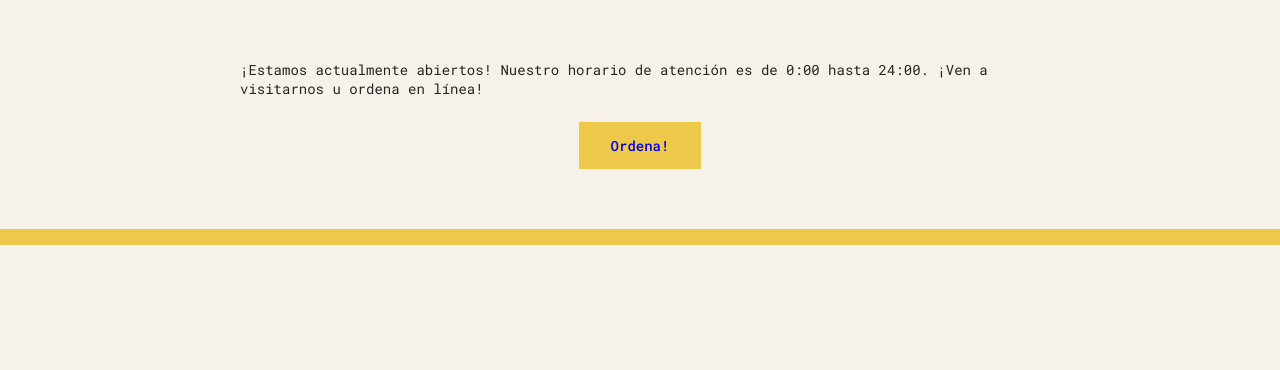
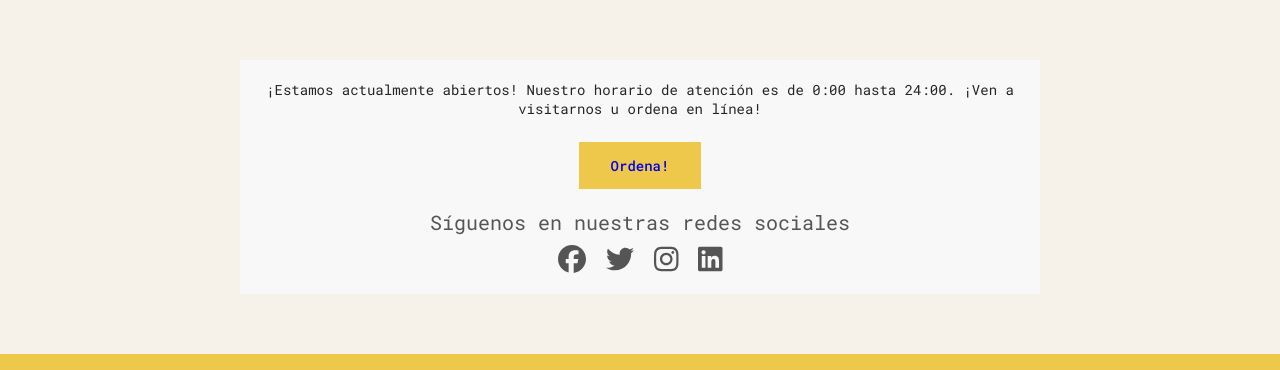
Before and after one commit to Macias-Monica/mamamia, a React (Create React App) app: page / in a window 1280 px wide. Shown: the part 1546-1916 px from the top of the page. Before the commit the page ends 1791 px from the top, so only its background shows below. Built offline with nearby package versions, Linux system fonts and the light colour scheme; grey boxes are pictures that could not be loaded.

Commit message:
Proyecto 2 - Componente Redes Sociales

```diff
--- a/src/App.js
+++ b/src/App.js
@@ -2,6 +2,7 @@ import ReactDOM from "react-dom/client";
 import { BrowserRouter as Router, Route, Routes, Link } from "react-router-dom";
 import { FontAwesomeIcon } from "@fortawesome/react-fontawesome";
 import { faWhatsapp } from "@fortawesome/free-brands-svg-icons";
+import { faFacebook, faTwitter, faInstagram, faLinkedin } from "@fortawesome/free-brands-svg-icons";
 import "./index.css";
 import OrderPage from "./order";
 
@@ -115,6 +116,7 @@ function Footer() {
         </>
       )}
       <IconWA />
+      <SocialMediaIcons />
     </footer>
   );
 }
@@ -138,6 +140,28 @@ function IconWA() {
   );
 }
 
+function SocialMediaIcons() {
+  return (
+    <div className="social-media-container">
+      <p>Síguenos en nuestras redes sociales</p>
+      <div className="social-media-icons">
+        <a href="https://www.facebook.com" target="_blank" rel="noopener noreferrer" className="facebook">
+          <FontAwesomeIcon icon={faFacebook} size="2x" />
+        </a>
+        <a href="https://www.twitter.com" target="_blank" rel="noopener noreferrer" className="twitter">
+          <FontAwesomeIcon icon={faTwitter} size="2x" />
+        </a>
+        <a href="https://www.instagram.com" target="_blank" rel="noopener noreferrer" className="instagram">
+          <FontAwesomeIcon icon={faInstagram} size="2x" />
+        </a>
+        <a href="https://www.linkedin.com" target="_blank" rel="noopener noreferrer" className="linkedin">
+          <FontAwesomeIcon icon={faLinkedin} size="2x" />
+        </a>
+      </div>
+    </div>
+  );
+}
+
 function Order({ closed, open }) {
   return (
     <div className="order">
--- a/src/index.css
+++ b/src/index.css
@@ -200,3 +200,61 @@ body {
 .order-form button:hover {
   background-color: #e9bb24;
 }
+
+.social-media-container {
+  text-align: center;
+  margin-top: 20px;
+}
+
+.social-media-container p {
+  font-size: 1rem;
+  margin-bottom: 10px;
+  color: #555;
+}
+
+.social-media-icons {
+  display: flex;
+  justify-content: center;
+  gap: 20px;
+}
+
+.social-media-icons a {
+  color: #555;
+  transition: color 0.3s ease;
+}
+
+/* Colores de hover específicos para cada red social */
+.social-media-icons a.facebook:hover {
+  color: #3b5998;
+}
+
+.social-media-icons a.twitter:hover {
+  color: #1da1f2;
+}
+
+.social-media-icons a.instagram:hover {
+  color: #e1306c;
+}
+
+.social-media-icons a.linkedin:hover {
+  color: #0077b5;
+}
+
+.social-media-container p {
+	font-size: 2rem;
+}
+
+.social-media-container {
+  text-align: center;
+  margin-top: 100px; /* Incrementa el margen para mayor separación */
+}
+
+.footer {
+  padding: 20px;
+  background-color: #f8f8f8;
+  text-align: center;
+}
+
+.social-media-container {
+  margin-top: 20px; /* Ajusta este valor según el espacio que desees */
+}
```
